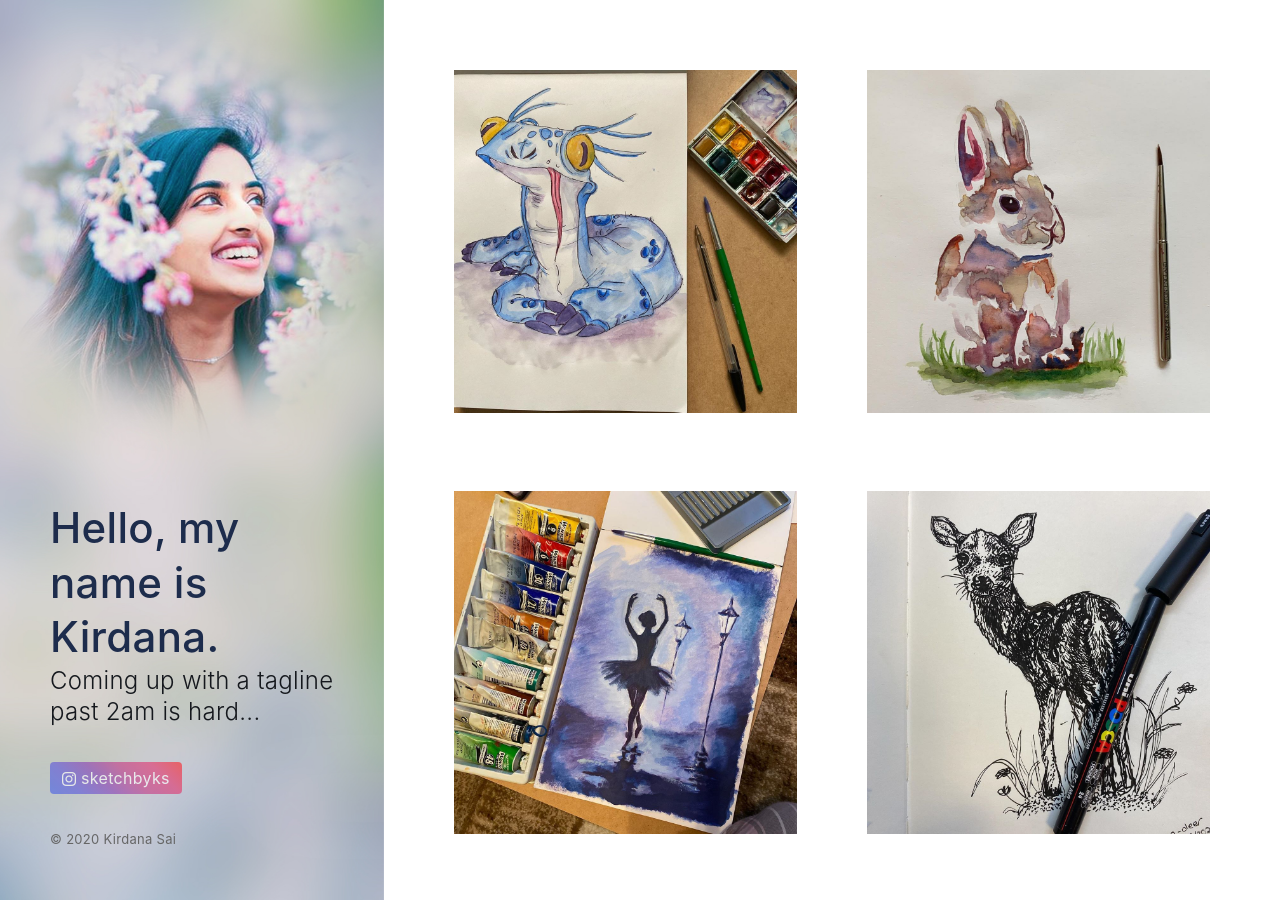
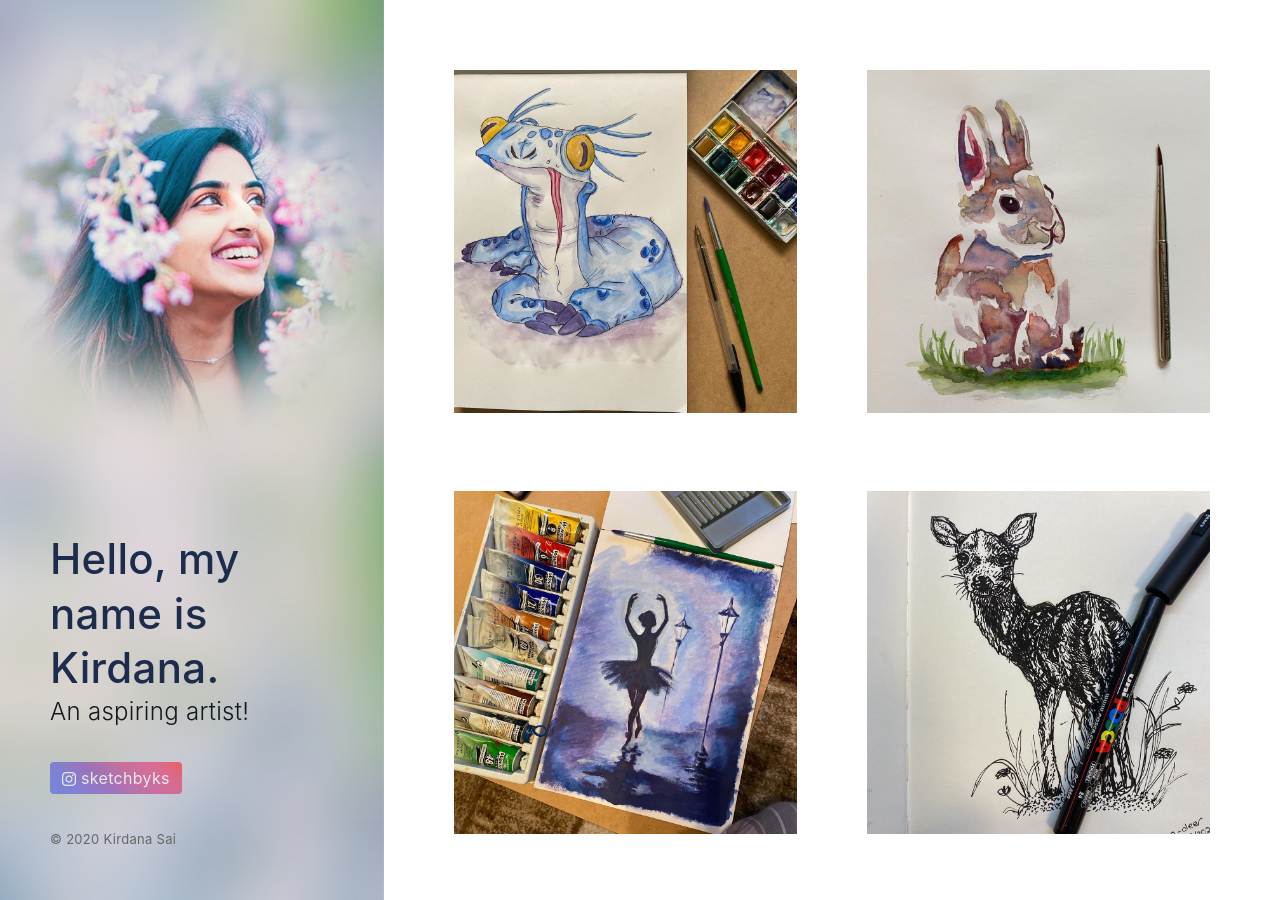
Before and after one commit to kirdanasai/kirdanasai.github.io, a Jekyll site: the page built from index.md, in a window 1280 px wide and 900 px high. Built offline with Jekyll 4.4.1, drawn with Linux system fonts in a browser that asks for light colours; nearby versions of some CDN libraries.

Commit message:
Update sidebar.html

```diff
--- a/_includes/sidebar.html
+++ b/_includes/sidebar.html
@@ -2,7 +2,7 @@
     <div class="sidebar-bg-image"></div>
     <div class="sidebar-content">
         <p class="site-title">Hello, my name is Kirdana.</p>
-        <p class="site-tagline">Coming up with a tagline past 2am is hard...</p>
+        <p class="site-tagline">An aspiring artist!</p>
         <div class="nav">
             <ul class="social">
                 <li>
```
